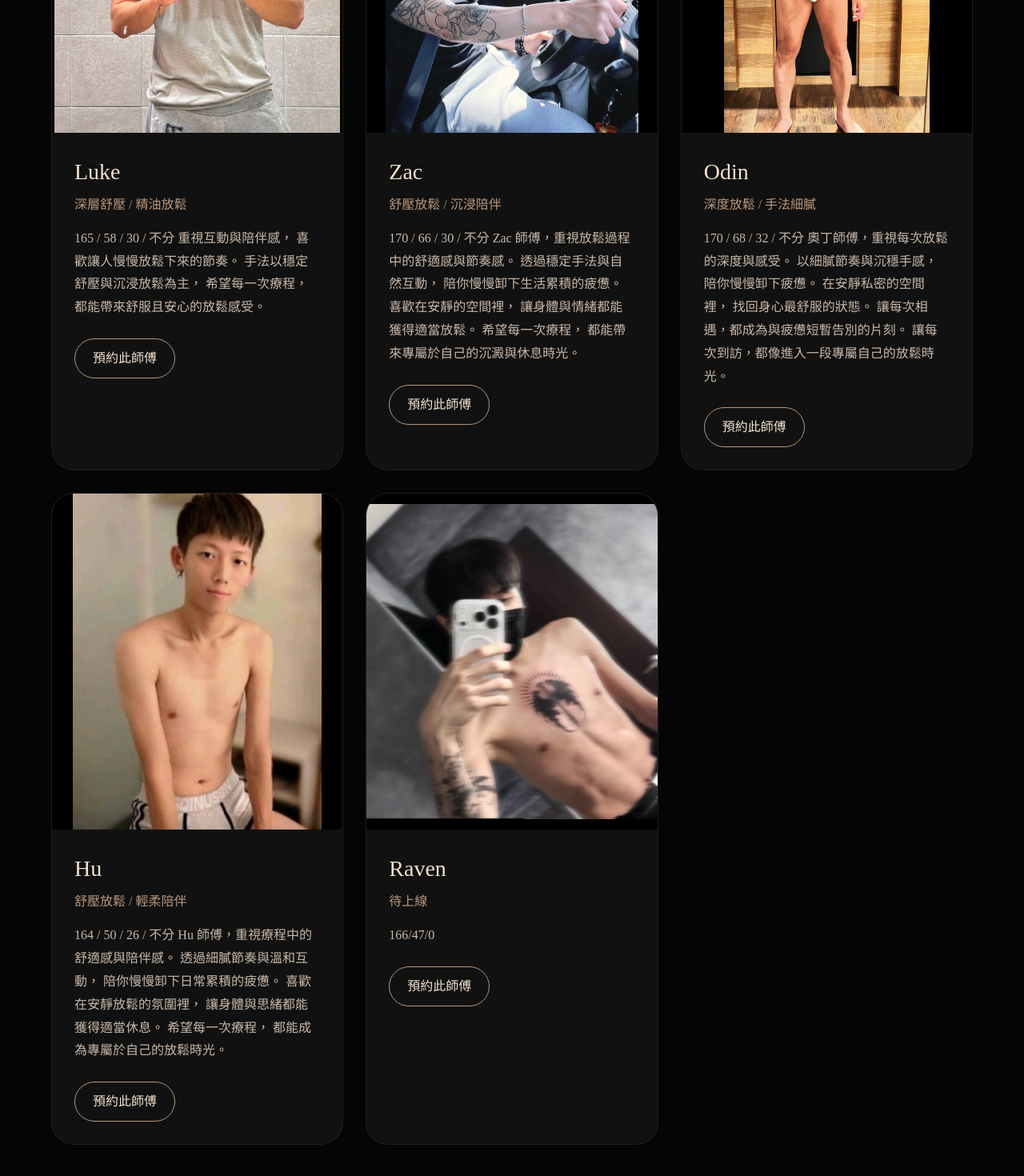
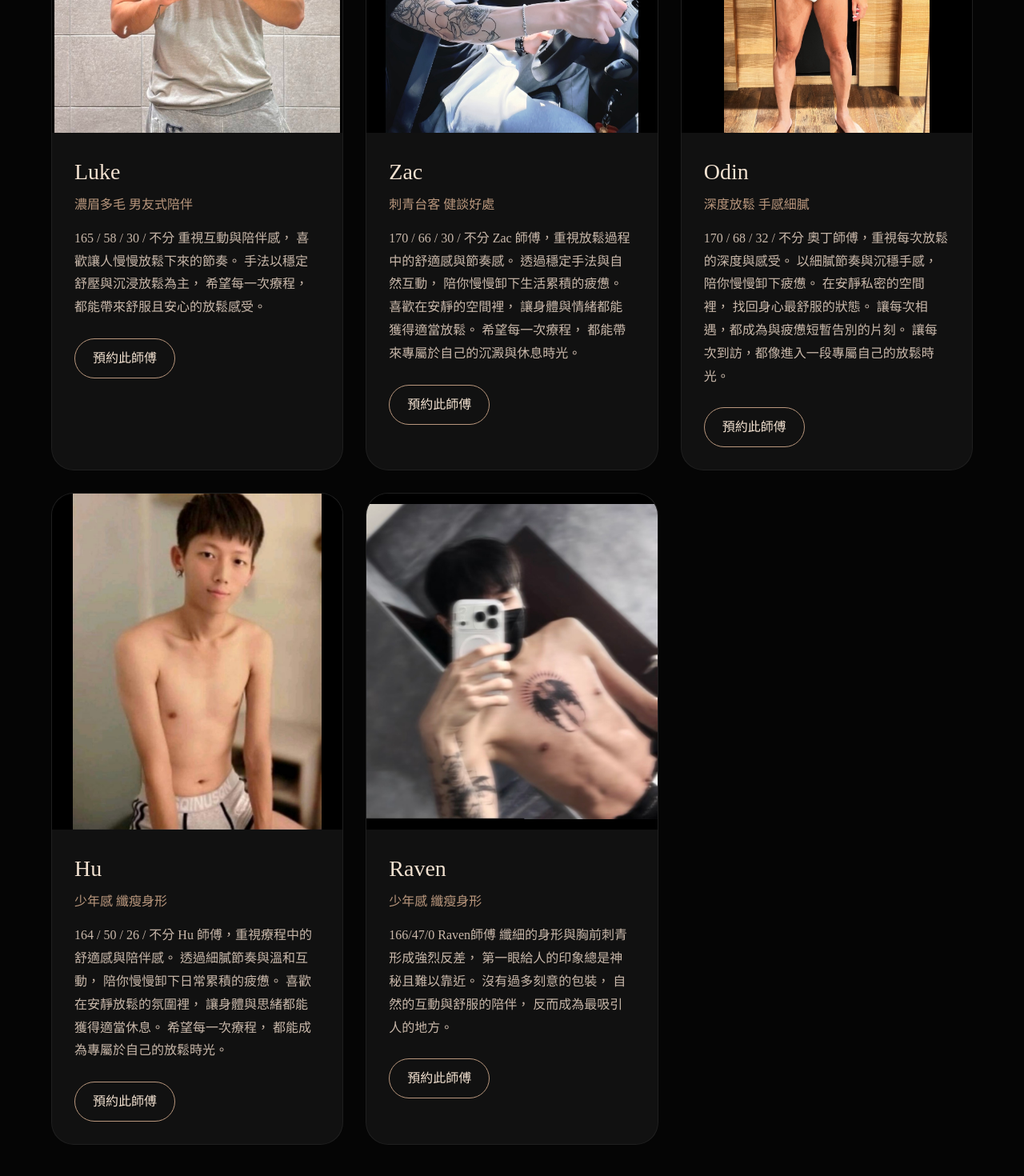
Before and after one commit to profoundroomkh/profound-room, a Next.js app: page / in a window 1280 px wide. Shown: the part 3031-4501 px from the top of the page at 80% size. Built offline with nearby package versions, Linux system fonts and the light colour scheme.

Commit message:
Update page.js

```diff
--- a/app/page.js
+++ b/app/page.js
@@ -25,7 +25,7 @@ useEffect(() => {
    const masters = [
   {
     name: "Luke",
-    specialty: "深層舒壓 / 精油放鬆",
+    specialty: "濃眉多毛 男友式陪伴",
     intro: `165 / 58 / 30 / 不分
 
 重視互動與陪伴感，
@@ -44,7 +44,7 @@ useEffect(() => {
 
      {
   name: "Zac",
-  specialty: "舒壓放鬆 / 沉浸陪伴",
+  specialty: "刺青台客 健談好處",
   intro: `170 / 66 / 30 / 不分
 
 Zac 師傅，重視放鬆過程中的舒適感與節奏感。
@@ -64,7 +64,7 @@ Zac 師傅，重視放鬆過程中的舒適感與節奏感。
 },
      {
     name: "Odin",
-    specialty: "深度放鬆 / 手法細膩",
+    specialty: "深度放鬆 手感細膩",
     intro: `170 / 68 / 32 / 不分
 
 奧丁師傅，重視每次放鬆的深度與感受。
@@ -83,7 +83,7 @@ Zac 師傅，重視放鬆過程中的舒適感與節奏感。
  },
      {
   name: "Hu",
-  specialty: "舒壓放鬆 / 輕柔陪伴",
+  specialty: "少年感 纖瘦身形",
   intro: `164 / 50 / 26 / 不分
 
 Hu 師傅，重視療程中的舒適感與陪伴感。
@@ -101,8 +101,13 @@ Hu 師傅，重視療程中的舒適感與陪伴感。
 },
      {
   name: "Raven",
-  specialty: "待上線",
-  intro: `166/47/0`,
+  specialty: "少年感 纖瘦身形",
+  intro: `166/47/0  Raven師傅  纖細的身形與胸前刺青形成強烈反差，
+第一眼給人的印象總是神秘且難以靠近。
+
+沒有過多刻意的包裝，
+自然的互動與舒服的陪伴，
+反而成為最吸引人的地方。`,
   images: [
     "/images/therapist-Raven-1.JPG",
     "/images/therapist-Raven-2.JPG",
```
